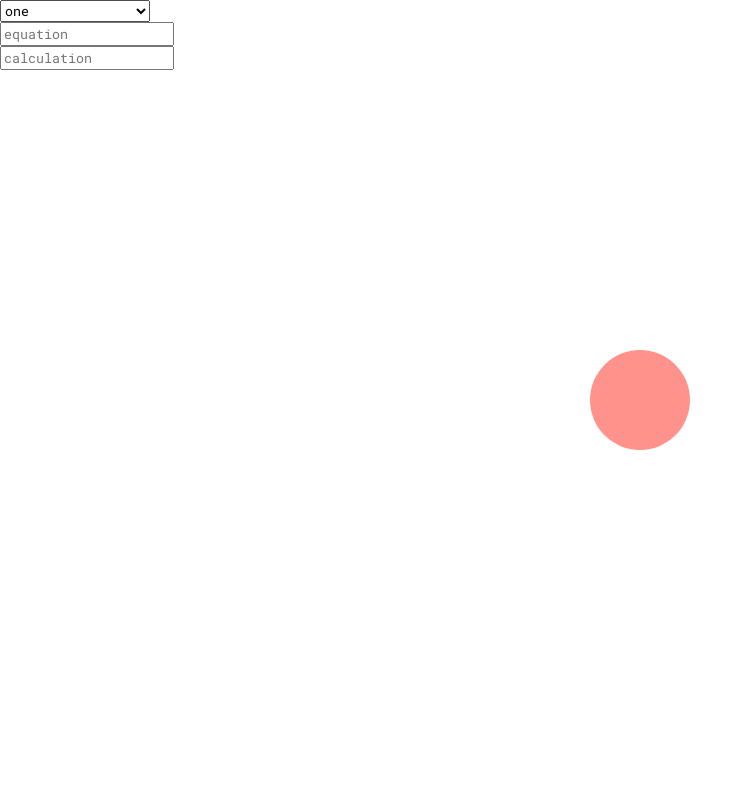
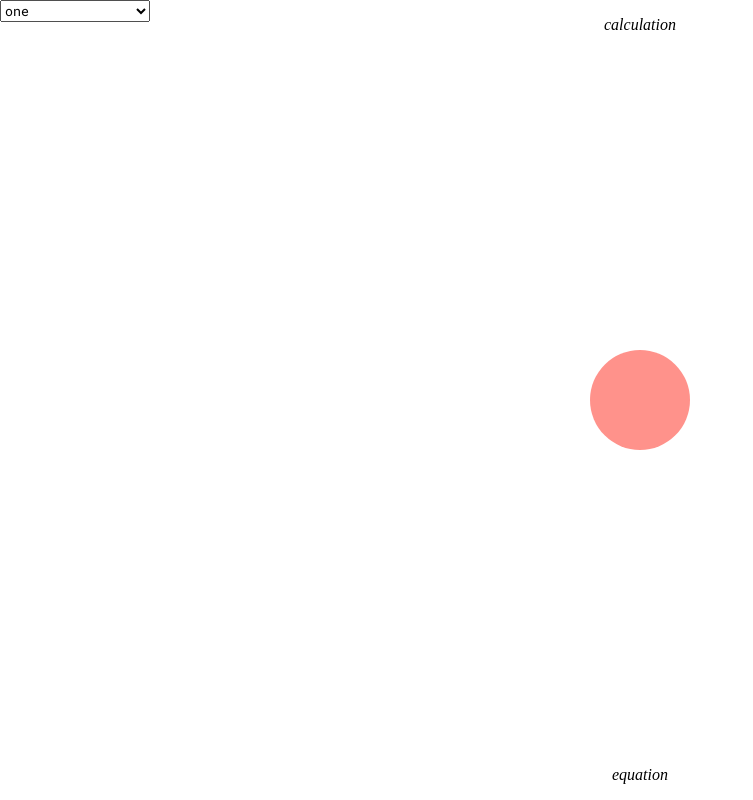
Before and after one commit to montokapro/napkin, a website with bundled scripts: page index.html in a window 1280 px wide. Shown: the whole page, without its empty margins (0-753 px from the left). Built offline with nearby package versions, Linux system fonts and the light colour scheme.

Commit message:
UX display changes

```diff
--- a/index.html
+++ b/index.html
@@ -7,31 +7,17 @@
   <script type="module" src="index.js"></script>
 </head>
 <body style="height: 100vh; width: 100vw; margin: 0">
-  <div style="position: absolute; top: 0; left: 0; float: left;">
-    <div>
-      <select style="font-family: Roboto Mono, sans-serif;" id="graphSelect"></select>
-    </div>
-
-    <div>
-      <input
-        type="text"
-        id="equation"
-        name="equation"
-        placeholder="equation"
-        style="font-family: Roboto Mono, sans-serif;"
-      ></input>
-    </div>
-
-    <div>
-      <input
-        type="text"
-        id="calculation"
-        name="calculation"
-        placeholder="calculation"
-        style="font-family: Roboto Mono, sans-serif;"
-      ></input>
-    </div>
+  <div style="position: absolute; top: 0; width: 100%">
+    <p id="calculation" style="text-align: center;"></div>
   </div>
 
-  <div id="display" style="display: block; z-index: -1"></div>
+  <div style="position: absolute; bottom: 0; width: 100%">
+    <p id="equation" style="text-align: center;"></div>
+  </div>
+
+  <div id="display" style="display: block;"></div>
+
+  <div style="position: absolute; top: 0; left: 0; float: left">
+    <select style="font-family: Roboto Mono, sans-serif;" id="graphSelect"></select>
+  </div>
 </body>
--- a/index.js
+++ b/index.js
@@ -54,9 +54,30 @@ const equateF = evaluateF({
 });
 const equate = z(equateF);
 
-const equationSelection = d3.select('#equation');
-const calculationSelection = d3.select('#calculation');
 const displaySelection = d3.select('#display');
+
+const setParagraphSelection = (id, defaultText) => {
+  const selection = d3.select(id);
+
+  const f = (text) => {
+    if (text === undefined) {
+      return selection
+          .style('font-style', 'italic')
+          .text(defaultText);
+    } else {
+      return selection
+          .style('font-style', null)
+          .text(text);
+    }
+  };
+
+  f(selection, null);
+
+  return f;
+};
+
+const setEquation = setParagraphSelection('#equation', 'equation');
+const setCalculation = setParagraphSelection('#calculation', 'calculation');
 
 const handleZoom = function(e) {
   d3.select('#image')
@@ -111,23 +132,15 @@ const nodeSelection = imageSelection
 
 const nodeOver = function(e, d, i) {
   const equation = shiftStringValue(equate([d[0]]));
-  if (equation === undefined) {
-    equationSelection.property('value', '');
-  } else {
-    equationSelection.property('value', equation);
-  }
+  setEquation(equation);
 
   const calculation = shiftFloatValue(calculate([d[0]]));
-  if (calculation === undefined) {
-    calculationSelection.property('value', '');
-  } else {
-    calculationSelection.property('value', calculation);
-  }
+  setCalculation(calculation);
 };
 
 const nodeOut = function(e, d, i) {
-  calculationSelection.property('value', '');
-  equationSelection.property('value', '');
+  setCalculation(undefined);
+  setEquation(undefined);
 };
 
 const entryId = (entry) => 'UUID_' + entry[0];
@@ -447,10 +460,8 @@ const updateNode = function(groupSelection) {
 };
 
 const refresh = function() {
-  equationSelection.property('value', '');
-  calculationSelection.property('value', '');
-  // draggedNodeEntry = undefined
-  // hoveredNodeEntry = undefined
+  setEquation(undefined);
+  setCalculation(undefined);
   dragged = undefined;
   hovered = undefined;
 
```
